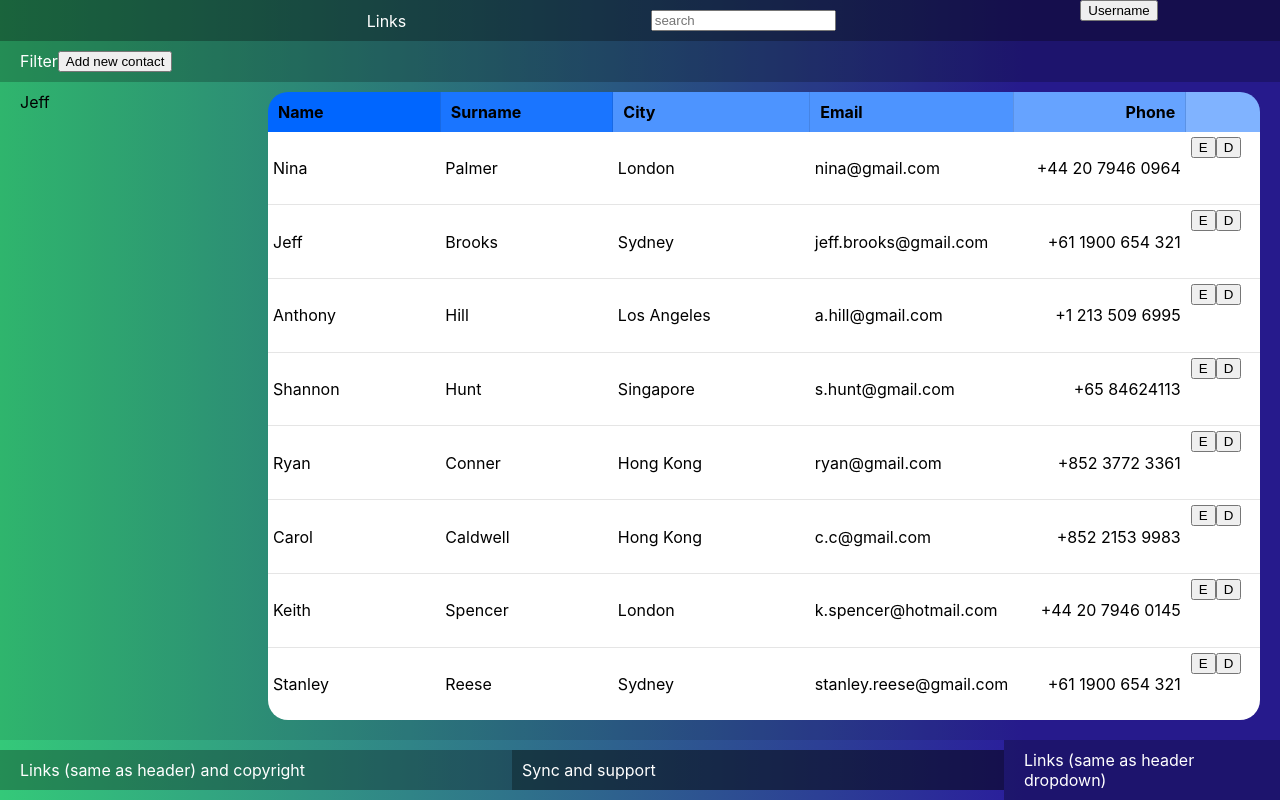
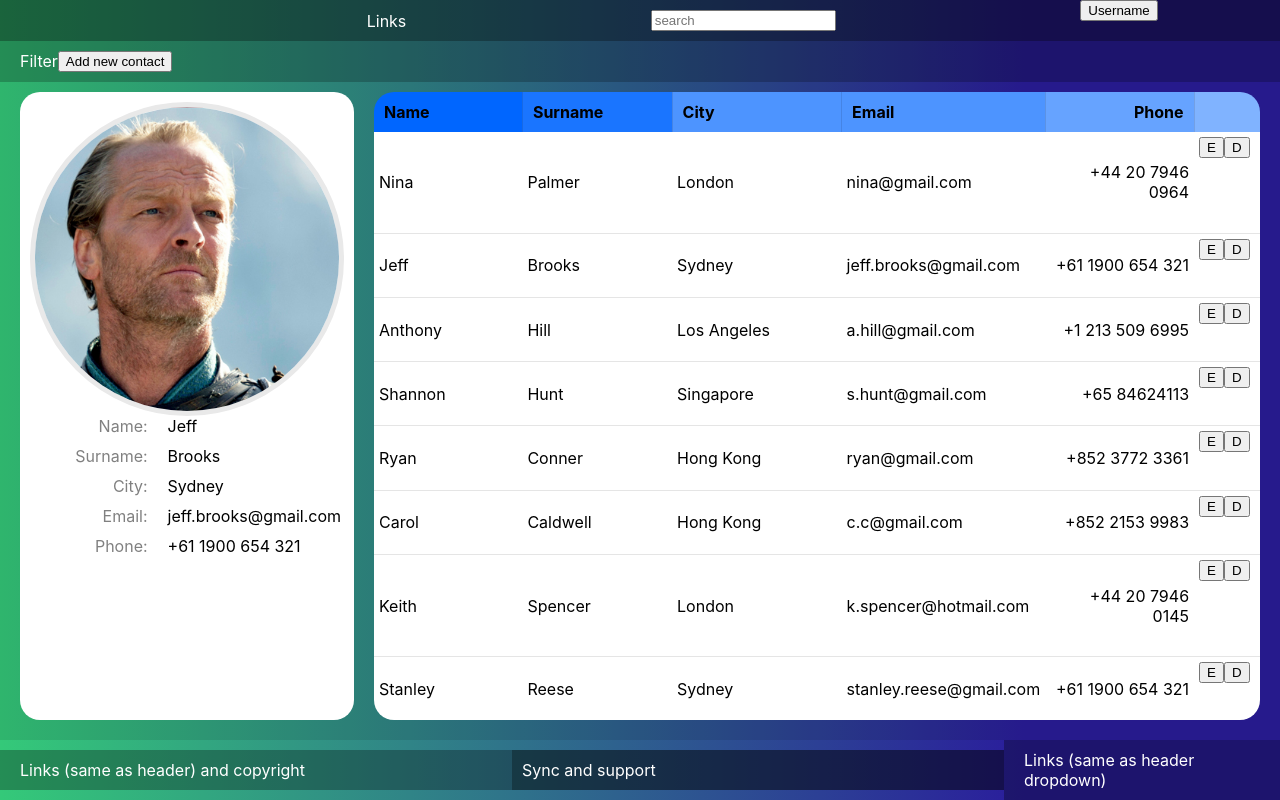
Before and after one commit to krkakrka/metasite-contactify, a React (Create React App) app: page / in a window 1280 px wide. Both pictures are taken after a click on the element 640 px from the left and 241 px from the top of the page. Built offline with nearby package versions, Linux system fonts and the light colour scheme.

Commit message:
Add <ContactDetails>

```diff
--- a/package.json
+++ b/package.json
@@ -6,6 +6,7 @@
     "@testing-library/jest-dom": "^4.2.4",
     "@testing-library/react": "^9.3.2",
     "@testing-library/user-event": "^7.1.2",
+    "lodash": "^4.17.15",
     "react": "^16.13.0",
     "react-dom": "^16.13.0",
     "react-scripts": "3.4.0"
--- /dev/null
+++ b/src/components/ContactDetails/ContactDetails.css
@@ -0,0 +1,42 @@
+.ContactDetails {
+  flex-basis: 15%;
+  display: flex;
+  flex-direction: column;
+  align-items: stretch;
+  background: white;
+  margin-right: 20px;
+  border-radius: 20px;
+  padding: 10px;
+}
+
+.ContactDetails > * {
+  margin-bottom: 10px;;
+}
+
+.ContactDetails .row {
+  display: flex;
+}
+
+.ContactDetails .row .attrName {
+  text-align: right;
+  width: 40%;
+  margin-right: 20px;
+  color: grey;
+}
+
+.ContactDetails .row .attrValue {
+  width: 60%;
+}
+
+.ContactDetails .imageContainer {
+  height: 50%;
+  display: flex;
+  justify-content: center;
+}
+
+.ContactDetails .imageContainer img {
+  border-radius: 100%;
+  border: 5px solid #e9e9e9;
+  height: 100%;
+  width: auto;
+}
--- /dev/null
+++ b/src/components/ContactDetails/ContactDetails.js
@@ -0,0 +1,24 @@
+import React from 'react';
+import _ from 'lodash';
+import defaultUserImage from './userpic.jpg';
+import './ContactDetails.css';
+
+const CONTACT_ATTRIBUTES = ['name', 'surname', 'city', 'email', 'phone'];
+
+function ContactDetails({ contact }) {
+  return (
+    <div className="ContactDetails">
+      <div className="imageContainer">
+        <img src={defaultUserImage} alt="Contact" />
+      </div>
+      {CONTACT_ATTRIBUTES.map(attribute => (
+        <div className="row" key={attribute}>
+          <div className="attrName">{`${_.capitalize(attribute)}:`}</div>
+          <div className="attrValue">{contact[attribute]}</div>
+        </div>
+      ))}
+    </div>
+  );
+}
+
+export default ContactDetails;
--- a/src/components/Contacts/Contacts.js
+++ b/src/components/Contacts/Contacts.js
@@ -1,5 +1,5 @@
 import React from 'react';
-import { ContactsTable } from '..';
+import { ContactsTable, ContactDetails } from '..';
 import './Contacts.css';
 
 function Contacts({ contacts }) {
@@ -21,7 +21,7 @@ function Contacts({ contacts }) {
       </div>
       <div className="Contacts-main">
         {selectedContact && (
-          <div className="Contacts-selected-contact">{selectedContact.name}</div>
+          <ContactDetails contact={selectedContact} />
         )}
         <ContactsTable contacts={contacts} onContactSelect={handleContactSelection} />
       </div>
--- a/src/components/index.js
+++ b/src/components/index.js
@@ -3,3 +3,4 @@ export { default as Header } from './Header/Header';
 export { default as Contacts } from './Contacts/Contacts';
 export { default as Footer } from './Footer/Footer';
 export { default as ContactsTable } from './ContactsTable/ContactsTable';
+export { default as ContactDetails } from './ContactDetails/ContactDetails';
```
Also changed, not shown: src/components/ContactDetails/userpic.jpg (added).
